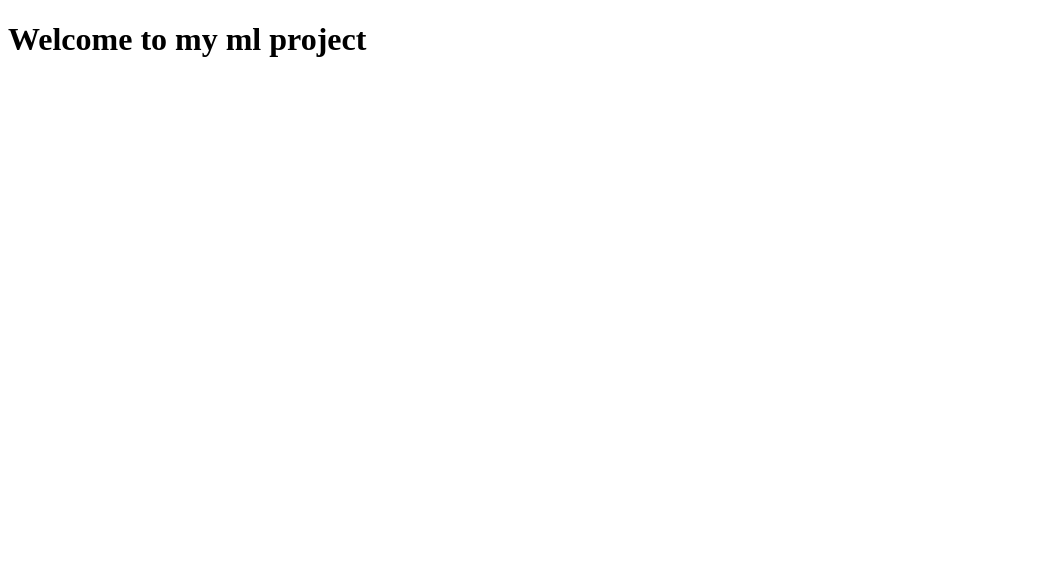
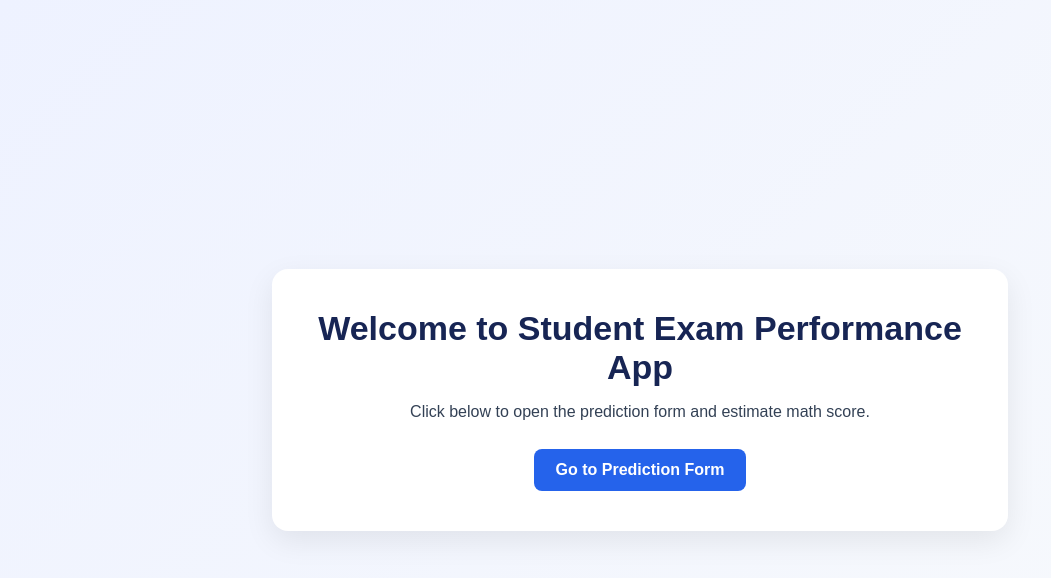
Before and after one commit to arjupaul2006/ML-Project-1, a Flask app: page / in a window 1280 px wide. Shown: the top 578 px of the page, without its empty margins (0-1051 px from the left). Run offline with Flask 3, Linux system fonts and the light colour scheme; parts of the project's set-up code (start-up, migrations or seed data) failed here and were passed over.

Commit message:
Go to Prediction Form Btn Added

```diff
--- a/templates/index.html
+++ b/templates/index.html
@@ -3,11 +3,61 @@
 <head>
     <meta charset="UTF-8">
     <meta name="viewport" content="width=device-width, initial-scale=1.0">
-    <title>Document</title>
+    <title>Student Performance App</title>
+    <style>
+        body {
+            margin: 0;
+            font-family: Arial, Helvetica, sans-serif;
+            min-height: 100vh;
+            display: grid;
+            place-items: center;
+            background: linear-gradient(135deg, #eef2ff, #f8fafc);
+            color: #1e293b;
+        }
+
+        .hero {
+            text-align: center;
+            background: #ffffff;
+            border-radius: 16px;
+            padding: 40px 28px;
+            box-shadow: 0 10px 30px rgba(0, 0, 0, 0.08);
+            width: min(90vw, 680px);
+        }
+
+        h1 {
+            margin: 0 0 16px;
+            font-size: 34px;
+            color: #172554;
+        }
+
+        p {
+            margin: 0 0 28px;
+            color: #334155;
+            font-size: 16px;
+        }
+
+        .btn {
+            display: inline-block;
+            text-decoration: none;
+            background: #2563eb;
+            color: #ffffff;
+            font-weight: 600;
+            padding: 12px 22px;
+            border-radius: 8px;
+            transition: 0.2s ease;
+        }
+
+        .btn:hover {
+            background: #1d4ed8;
+            transform: translateY(-1px);
+        }
+    </style>
 </head>
 <body>
-    <h1>
-        Welcome to my ml project
-    </h1>
+    <section class="hero">
+        <h1>Welcome to Student Exam Performance App</h1>
+        <p>Click below to open the prediction form and estimate math score.</p>
+        <a class="btn" href="/predict-data">Go to Prediction Form</a>
+    </section>
 </body>
 </html>
```
